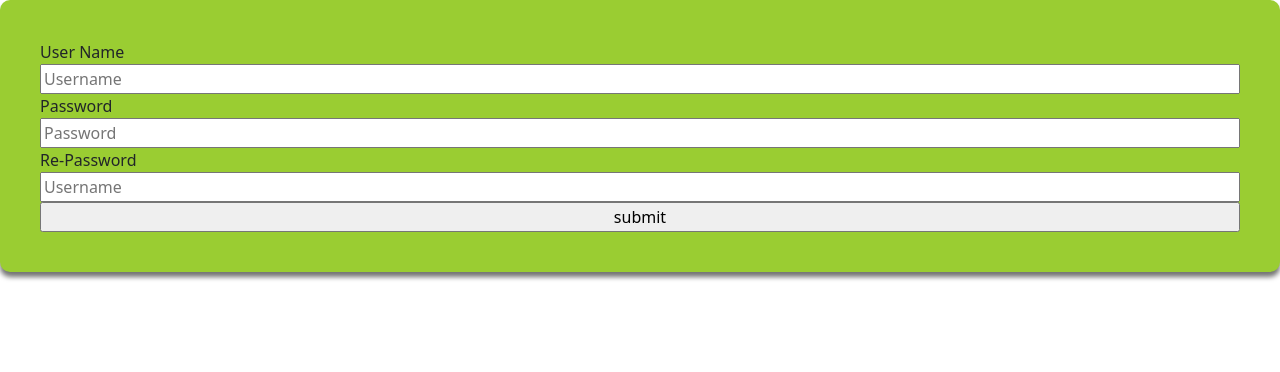
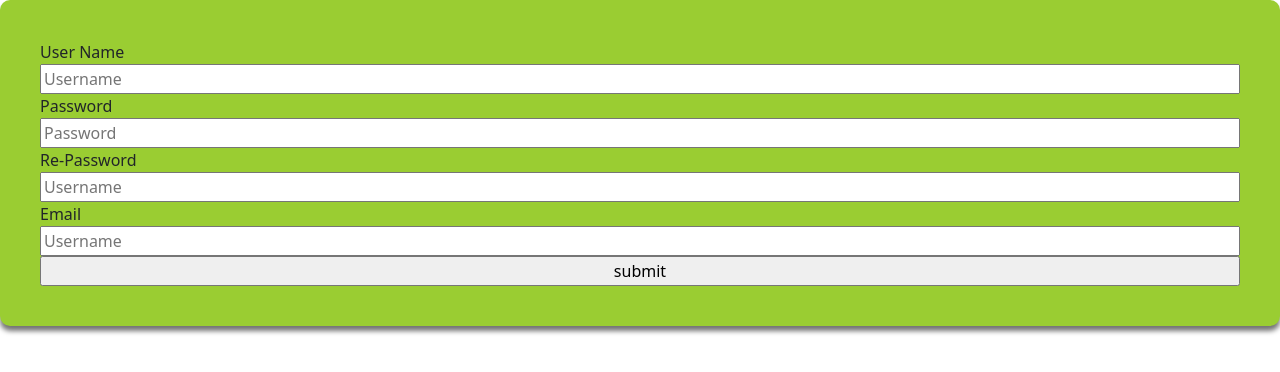
Before and after one commit to VeluruSumanvsn/ReactBatch8, a React (Create React App) app: page /header in a window 1280 px wide. Shown: the top 372 px of the page. Built offline with nearby package versions, Linux system fonts and the light colour scheme.

Commit message:
header updated

```diff
--- a/src/Components/Header.js
+++ b/src/Components/Header.js
@@ -10,6 +10,8 @@ const Header = () => {
         <input type="password" placeholder="Password"/>
         <label>Re-Password</label>
         <input type="password" placeholder="Username"/>
+        <label>Email</label>
+        <input type="Email" placeholder="Username"/>
         <input type="button" value="submit" />
       </form>
     </div>
```
